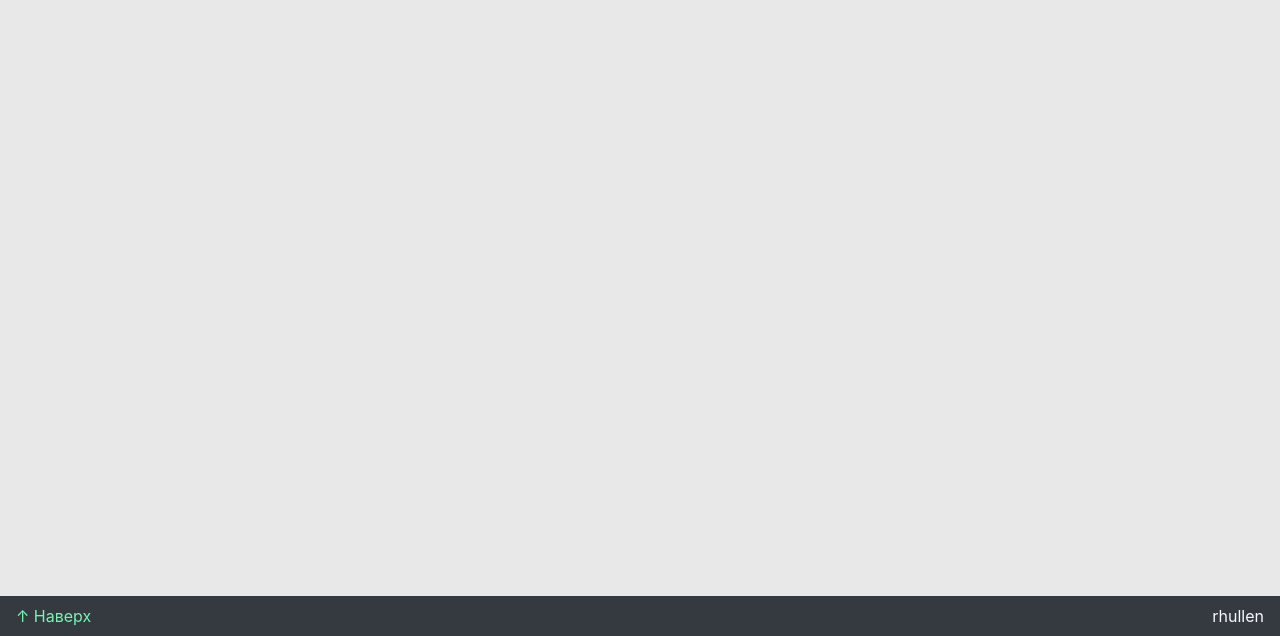
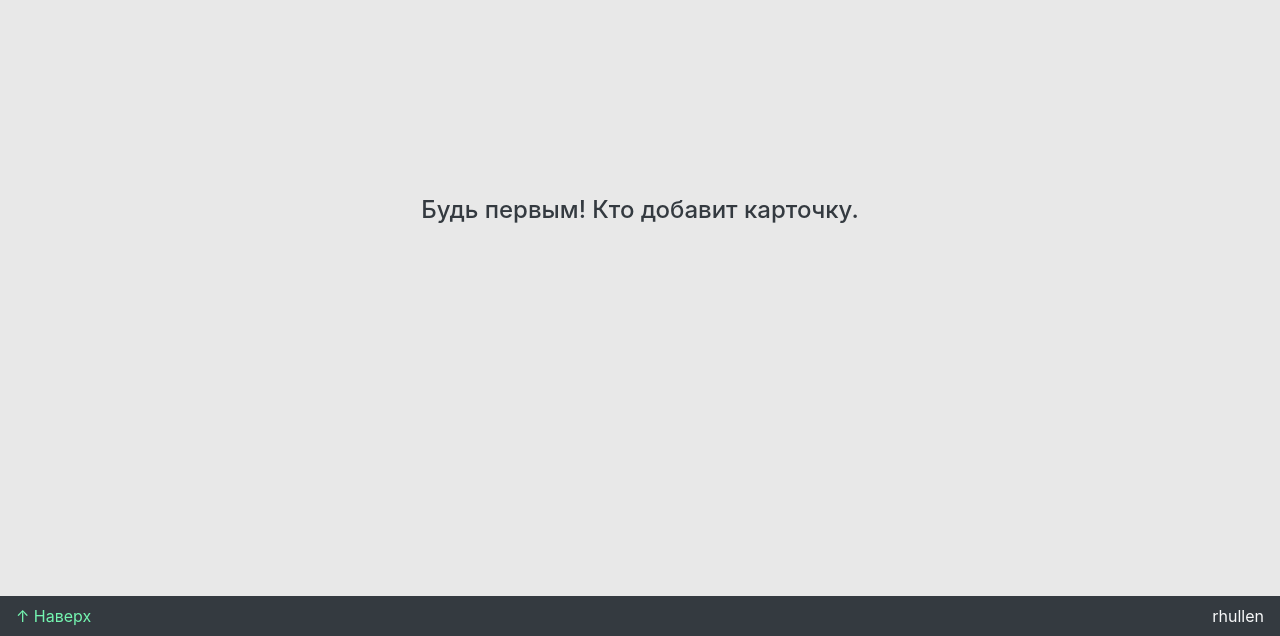
Before and after one commit to ENZ0g/21entrepreneurs_hh, a Django app: page /all_cards/ in a window 1280 px wide. Shown: the part 164-800 px from the top of the page. Run offline with Django 3.2, Linux system fonts and the light colour scheme; data that the repository does not hold is empty; parts of the project's set-up code (start-up, migrations or seed data) failed here and were passed over; some libraries are stand-ins or nearby versions.

Commit message:
empty cards added

```diff
--- a/website/static/website/style.css
+++ b/website/static/website/style.css
@@ -19,6 +19,11 @@ body {
 
 .navbar-brand {
     font-size: 1.5rem;
+}
+
+.empty-cards {
+    margin-top: 45vh;
+    color: #343A40;
 }
 
 /* --- CARDS STYLE --- */
--- a/website/templates/all_cards_list.html
+++ b/website/templates/all_cards_list.html
@@ -11,6 +11,14 @@
                 </button>
             </div>
         {% endfor %}
+    {% endif %}
+
+    {% if cards|length == 0 %}
+
+    <div class="empty-cards text-center">
+        <h4>Будь первым! Кто добавит карточку.</h4>
+    </div>
+
     {% endif %}
 
     {% for card in cards %}
```
Also changed, not shown: website/templates/applicants_list.html (+8 -0 lines), website/templates/projects_list.html (+8 -0 lines), readme.md.
